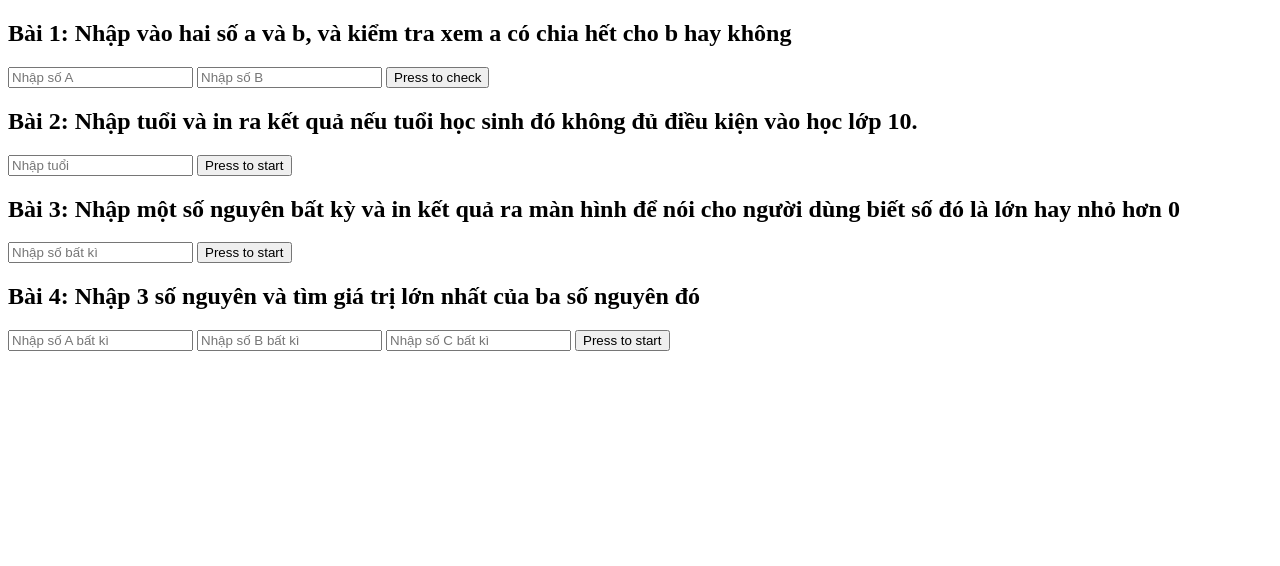
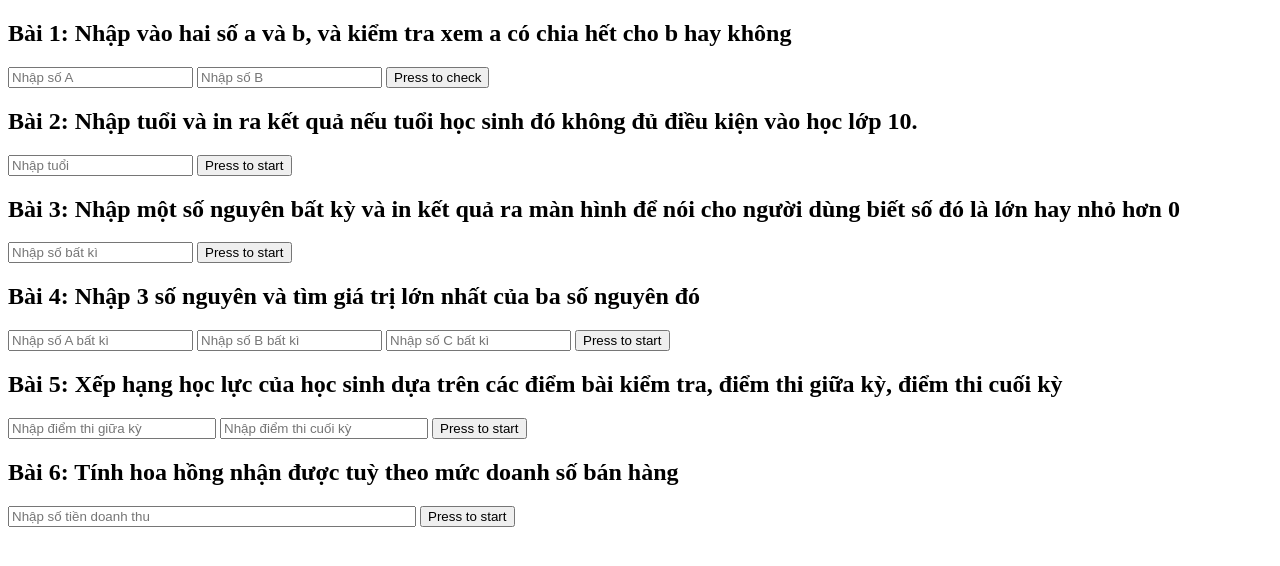
Before and after one commit to Van-VN/ifElseExtra1, a plain HTML site: page index.html in a window 1280 px wide. Drawn offline with Linux system fonts and the light colour scheme.

Commit message:
Added assignments 4-6

```diff
--- a/index.html
+++ b/index.html
@@ -18,7 +18,8 @@
 <input type="number" id="age" min="0" step="1" placeholder="Nhập tuổi">
 <button onclick="checkAge()">Press to start</button>
 
-<h2>Bài 3: Nhập một số nguyên bất kỳ và in kết quả ra màn hình để nói cho người dùng biết số đó là lớn hay nhỏ hơn 0</h2>
+<h2>Bài 3: Nhập một số nguyên bất kỳ và in kết quả ra màn hình để nói cho người dùng biết số đó là lớn hay nhỏ hơn
+    0</h2>
 <input type="number" id="getNum" step="1" placeholder="Nhập số bất kì">
 <button onclick="checkNum()">Press to start</button>
 
@@ -27,6 +28,15 @@
 <input type="number" id="num2" step="1" placeholder="Nhập số B bất kì">
 <input type="number" id="num3" step="1" placeholder="Nhập số C bất kì">
 <button onclick="checkBigNum()">Press to start</button>
+
+<h2>Bài 5: Xếp hạng học lực của học sinh dựa trên các điểm bài kiểm tra, điểm thi giữa kỳ, điểm thi cuối kỳ</h2>
+<input type="number" id="score1" step="1" min="0" max="10" placeholder="Nhập điểm thi giữa kỳ" style="width: 200px">
+<input type="number" id="score2" step="1" min="0" max="10" placeholder="Nhập điểm thi cuối kỳ" style="width: 200px">
+<button onclick="avgScore()">Press to start</button>
+
+<h2>Bài 6: Tính hoa hồng nhận được tuỳ theo mức doanh số bán hàng</h2>
+<input type="number" id="commission" step="1" min="0" placeholder="Nhập số tiền doanh thu" style="width: 400px">
+<button onclick="paymentCheck()">Press to start</button>
 
 </body>
 </html>
@@ -47,6 +57,7 @@
             alert(`Số C với giá trị ${num3} là số lớn nhất`)
         }
     }
+
     function compareNum() {
         let numA = document.getElementById('numA').value;
         let numB = document.getElementById('numB').value;
@@ -78,6 +89,40 @@
         }
     }
 
+    function avgScore() {
+        let midTermScore = +document.getElementById('score1').value;
+        let finalScore = +document.getElementById('score2').value;
+        let avg = (midTermScore + finalScore) / 2;
+        // console.log(midTermScore, finalScore, avg);
+        if (midTermScore > 10 || finalScore > 10 || midTermScore < 0 || finalScore < 0) {
+            alert("Nhập sai dữ liệu, nhập lại điểm trong khoảng 0 - 10");
+        } else if (avg < 6.5) {
+            alert("Điểm trung bình thấp hơn 6,5 -> Học lực trung bình");
+        } else if (avg >= 6.5 && avg < 8.5) {
+            alert(`Điểm trung bình ${avg} -> Học lực khá`);
+        } else if (avg >= 8.5) {
+            alert(`Điểm trung bình ${avg} -> Học lực giỏi`);
+        }
+
+    }
+
+    function paymentCheck() {
+        let gotMoney;
+        let commission = +document.getElementById('commission').value;
+        if (commission < 0 || isNaN(commission)) {
+            alert("Nhập sai dữ liệu");
+        } else if (commission < 2000000) {
+            gotMoney = commission * 0.03;
+            alert(`Doanh thu đạt được ${commission.toLocaleString()} -> số tiền hoa hồng là ${gotMoney.toLocaleString()}`);
+        } else if (commission >= 2000000 && commission <= 5000000) {
+            gotMoney = (commission - 2000000) * 0.05 + 2000000 * 0.03;
+            alert(`Doanh thu đạt được ${commission.toLocaleString()} -> số tiền hoa hồng là ${gotMoney.toLocaleString()}`);
+        } else if (commission > 5000000) {
+            gotMoney = (commission - 5000000) * 0.1 + (commission - 2000000) * 0.05 + 2000000 * 0.03;
+            alert(`Doanh thu đạt được ${commission.toLocaleString()} -> số tiền hoa hồng là ${gotMoney.toLocaleString()}`);
+        }
+    }
+
 </script>
 
 
@@ -85,3 +130,11 @@
 <!--Bài 2: Nhập tuổi và in ra kết quả nếu tuổi học sinh đó không đủ điều kiện vào học lớp 10.-->
 <!--Bài 3: Nhập một số nguyên bất kỳ và in kết quả ra màn hình để nói cho người dùng biết số đó là lớn hay nhỏ hơn 0-->
 <!--Bài 4: Nhập 3 số nguyên và tìm giá trị lớn nhất của ba số nguyên đó-->
+<!--Bài 5: Xếp hạng học lực của học sinh dựa trên các điểm bài kiểm tra, điểm thi giữa kỳ, điểm thi cuối kỳ-->
+<!--Bài 6: Tính hoa hồng nhận được tuỳ theo mức doanh số bán hàng-->
+
+<!--Đơn từ 0 đến 2.000.000đ, nhận 3% trên tổng đơn-->
+
+<!-- - Đơn từ 2.000.000 đến 5000.000đ, nhận 5% trên tổng đơn-->
+
+<!-- - Đơn trên 5.000.000đ, nhận 10% trên tổng đơn-->
```
